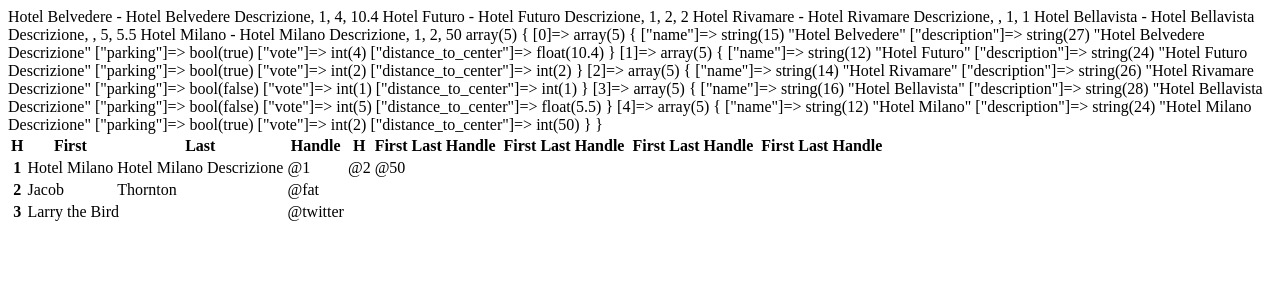
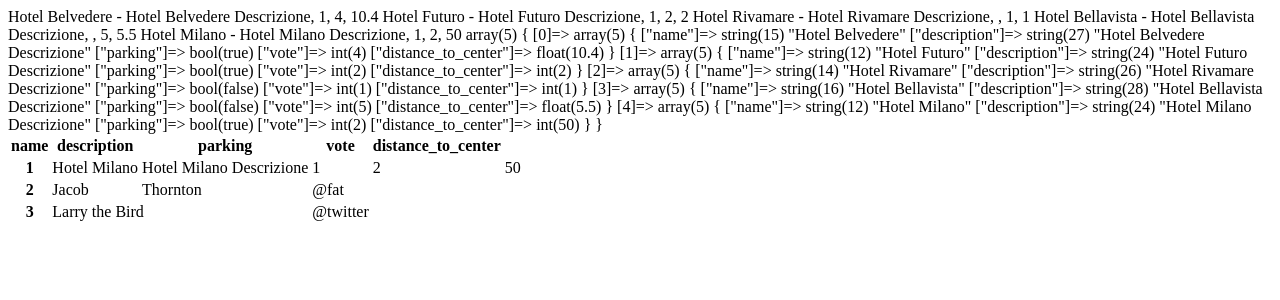
Before and after one commit to AndreaLazzaari/php-hotel, a PHP site: page / in a window 1280 px wide. Shown: the top 300 px of the page. Run offline with PHP 8.4, Linux system fonts and the light colour scheme.

Commit message:
riuscito a mettere nella prima riga della tabella i nomi delle chiavi

```diff
--- a/index.php
+++ b/index.php
@@ -66,11 +66,11 @@ $hotels = [
             <thead>
                 <tr>
                 <?php
-                    foreach ($hotel as $key) { ?>
-                        <th scope="col"><?php echo $key[0]; ?></th>
-                        <th scope="col">First</th>
+                    foreach ($hotel as $key => $value) { ?>
+                        <th scope="col"><?php echo $key; ?></th>
+                        <!-- <th scope="col">First</th>
                         <th scope="col">Last</th>
-                        <th scope="col">Handle</th>
+                        <th scope="col">Handle</th> -->
                     <?php } ?>
                 </tr>
 
@@ -80,9 +80,9 @@ $hotels = [
                     <th scope="row">1</th>
                     <td><?php echo $hotel['name']; ?></td>
                     <td><?php echo $hotel['description']; ?></td>
-                    <td>@<?php echo $hotel['parking']; ?></td>
-                    <td>@<?php echo $hotel['vote']; ?></td>
-                    <td>@<?php echo $hotel['distance_to_center']; ?></td>
+                    <td><?php echo $hotel['parking']; ?></td>
+                    <td><?php echo $hotel['vote']; ?></td>
+                    <td><?php echo $hotel['distance_to_center']; ?></td>
                 </tr>
                 <tr>
                     <th scope="row">2</th>
```
